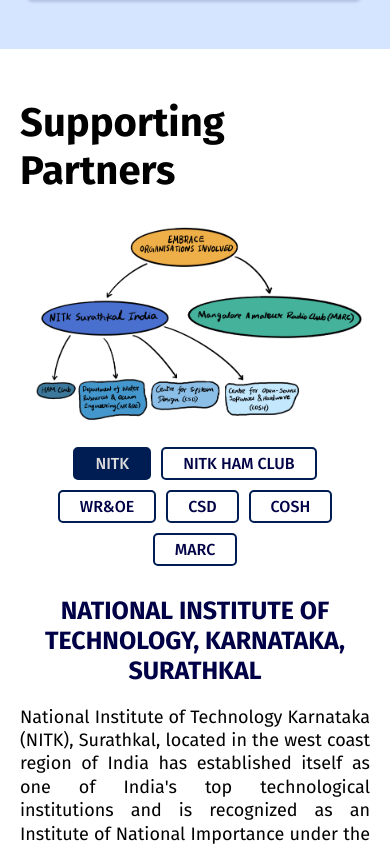
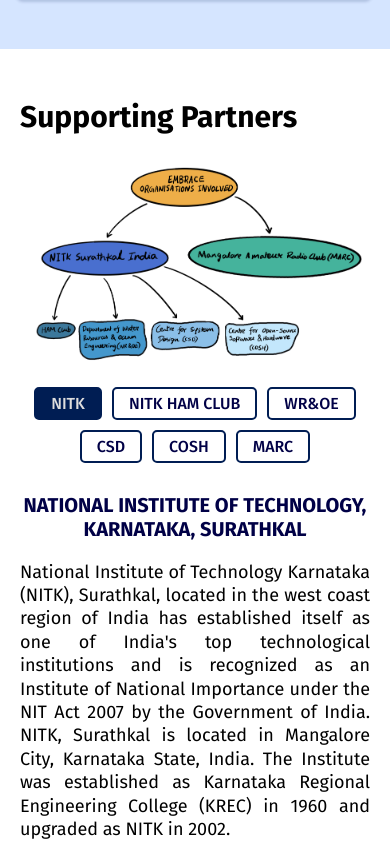
Before and after one commit to csd-robocon-nitk/embrace-website, a React (Vite) app: page /aboutus in a window 390 px wide. Shown: the part 3885-4731 px from the top of the page. Built offline with nearby package versions, Linux system fonts and the light colour scheme.

Commit message:
Minor adjustments in About Us page

```diff
--- a/src/pages/aboutus/aboutus.module.css
+++ b/src/pages/aboutus/aboutus.module.css
@@ -73,14 +73,15 @@
     color: var(--dark-text);
     padding: 20px 20px;
     border-radius: 5px;
-    box-shadow: -1px 1px 5px 1px #43abc079;
+    /* box-shadow: -1px 1px 5px 1px #43abc079; */
+    box-shadow: -1px 1px 5px 1px #0000002f;
     transition: 200ms;
     /* cursor: pointer; */
 }
-
+/*
 .aboutus .content .cards .card:hover {
     box-shadow: -2px 2px 5px 1px #43abc0a2;
-}
+} */
 
 .aboutus .content .cards .card h2 {
     font-size: 20px;
--- a/src/pages/aboutus/partners/partners.module.css
+++ b/src/pages/aboutus/partners/partners.module.css
@@ -58,11 +58,19 @@
 
 
 @media (max-width: 500px) {
+    .partners h1 {
+        font-size: 30px;
+    }
+
+    .partners .details h2 {
+        font-size: 20px;
+    }
+
     .partners .tabs {
         gap: 10px;
     }
 
     .partners .tabs .tab {
-        padding: 5px 20px;
+        padding: 5px 15px;
     }
 }
--- a/src/pages/aboutus/vision/vision.module.css
+++ b/src/pages/aboutus/vision/vision.module.css
@@ -50,6 +50,14 @@
 
 
 @media (max-width: 700px) {
+    .vision {
+        padding: 50px 10px;
+    }
+
+    .vision h1 {
+        padding-left: 10px;
+    }
+
     .vision .content {
         grid-template-columns: 1fr;
         max-width: 95%;
```
